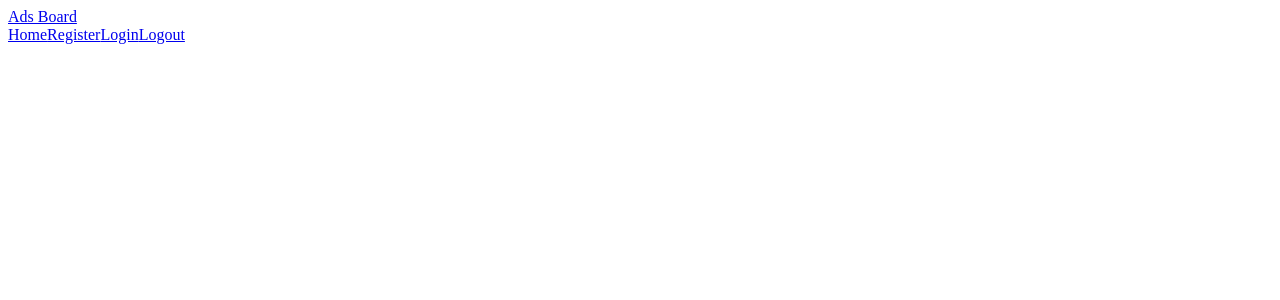
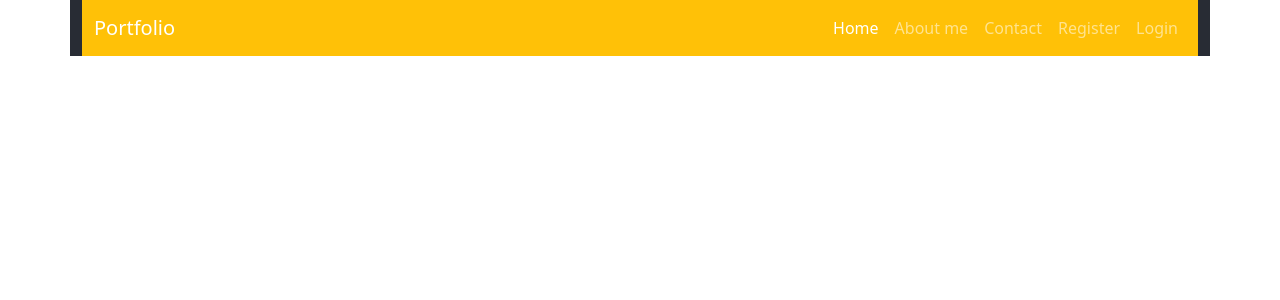
Before and after one commit to mkusztal/portfolioAboutMe, a React (Create React App) app in the folder client/: page / in a window 1280 px wide. Shown: the top 300 px of the page. Built offline with nearby package versions, Linux system fonts and the light colour scheme.

Commit message:
Add NavBar without background

```diff
--- a/client/src/App.js
+++ b/client/src/App.js
@@ -2,9 +2,11 @@
 import { Container } from 'react-bootstrap';
 import NavBar from './components/layout/NavBar/NavBar';
 
-const App = () => {
+import styles from './App.module.scss';
+
+export const App = () => {
   return (
-    <Container>
+    <Container className={styles.root}>
       <NavBar />
     </Container>
   );
--- /dev/null
+++ b/client/src/App.module.scss
@@ -0,0 +1,3 @@
+.root {
+  background-color: #282c34;
+}
--- a/client/src/components/layout/NavBar/NavBar.js
+++ b/client/src/components/layout/NavBar/NavBar.js
@@ -1,30 +1,46 @@
 import { Navbar, Container, Nav } from 'react-bootstrap';
+import { useSelector } from 'react-redux';
 import { NavLink } from 'react-router-dom';
+import { getUser } from '../../../redux/userRedux';
+
+import styles from './NavBar.module.scss';
 
 const NavBar = () => {
+  const user = useSelector(getUser);
   return (
-    <div>
+    <Navbar bg="warning" variant="dark" className={styles.root}>
       <Container>
-        <Navbar.Brand href="/">Ads Board</Navbar.Brand>
+        <Navbar.Brand href="/">Portfolio</Navbar.Brand>
         <Nav className="me-right">
           <Nav.Link as={NavLink} to="/">
             Home
           </Nav.Link>
-
+          <Nav.Link as={NavLink} to="/aboutme">
+            About me
+          </Nav.Link>
+          <Nav.Link as={NavLink} to="/contact">
+            Contact
+          </Nav.Link>
+          {!user && (
             <Nav.Link as={NavLink} to="/register">
               Register
             </Nav.Link>
+          )}
 
+          {!user && (
             <Nav.Link as={NavLink} to="/login">
               Login
             </Nav.Link>
+          )}
 
+          {user && (
             <Nav.Link as={NavLink} to="/logout">
               Logout
             </Nav.Link>
+          )}
         </Nav>
       </Container>
-    </div>
+    </Navbar>
   );
 };
 
--- /dev/null
+++ b/client/src/components/layout/NavBar/NavBar.module.scss
@@ -0,0 +1,3 @@
+.root {
+  min-width: 500px;
+}
--- a/client/src/index.js
+++ b/client/src/index.js
@@ -4,6 +4,8 @@ import { BrowserRouter } from 'react-router-dom';
 import { Provider } from 'react-redux';
 import App from './App';
 import { store } from './redux/store';
+
+import 'bootstrap/dist/css/bootstrap.min.css';
 
 ReactDOM.render(
   <React.StrictMode>
--- a/client/src/redux/store.js
+++ b/client/src/redux/store.js
@@ -1,7 +1,7 @@
 import { createStore, combineReducers, applyMiddleware, compose } from 'redux';
 import thunk from 'redux-thunk';
+import technologiesReducer from './technologiesRedux';
 import initialState from './initialState';
-import technologiesReducer from './technologiesRedux';
 import userReducer from './userRedux';
 
 // combine reducers
```
Lines whose indentation alone changed are shown as unchanged.
